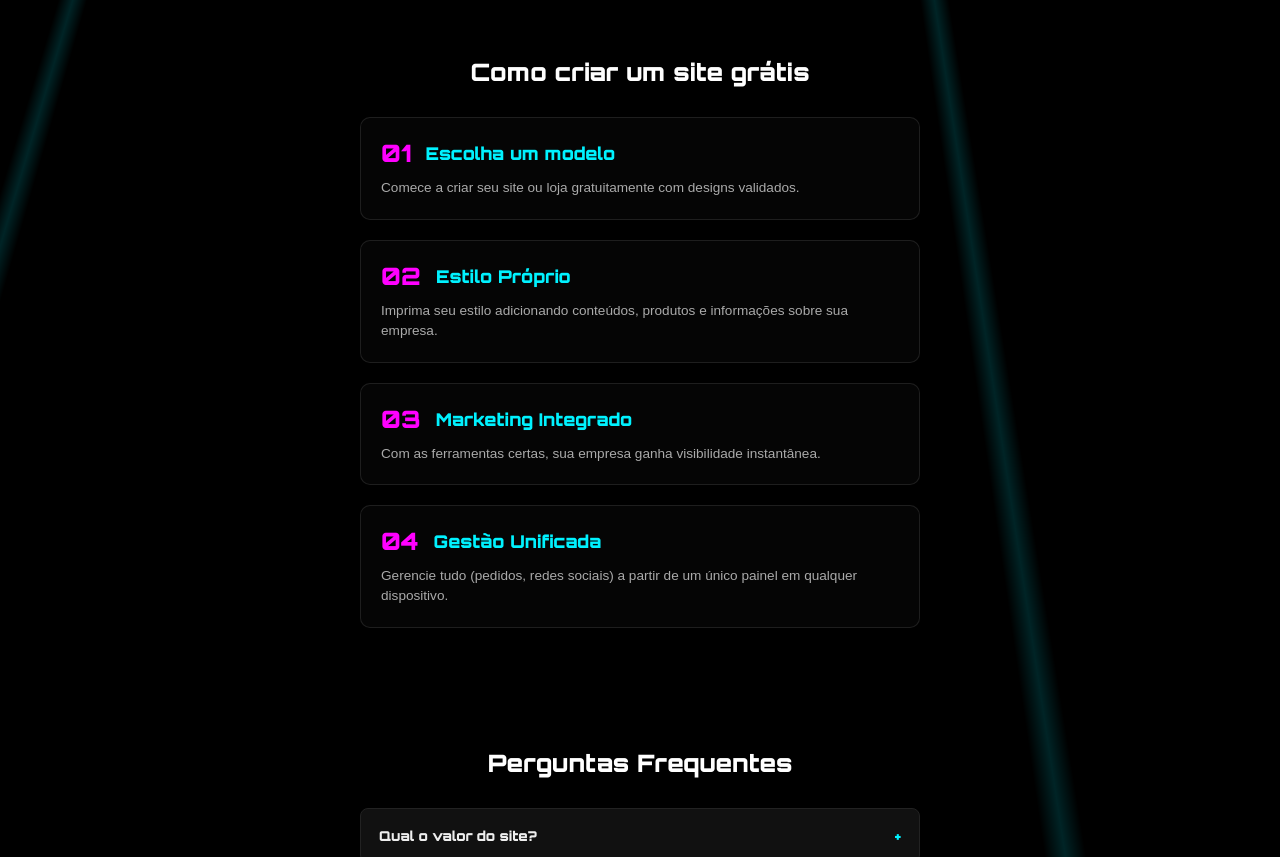
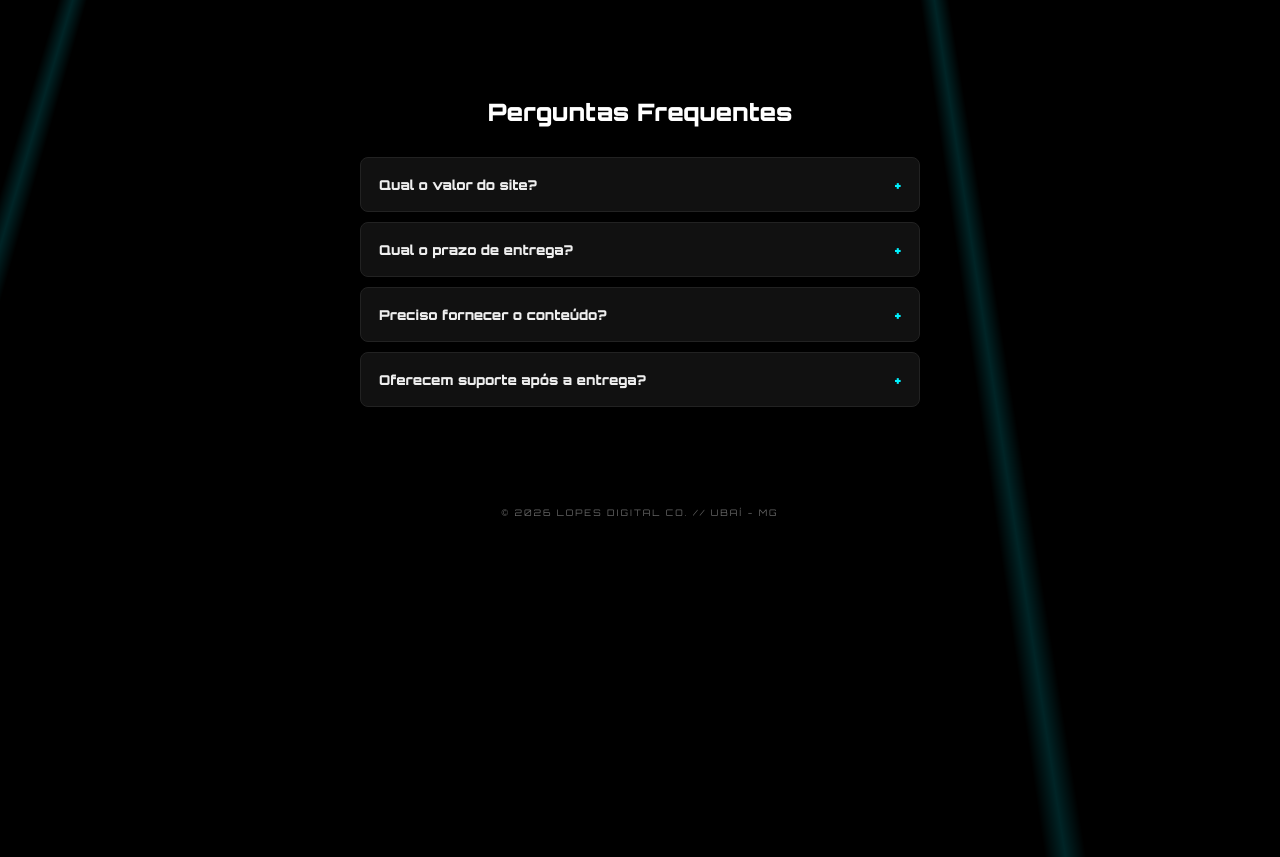
Before and after one commit to wllt7009-eng/ivotadeu-site, a plain HTML site: page index.html in a window 1280 px wide. Shown: the part 2190-3047 px from the top of the page. After the commit the page ends 2738 px from the top, so only its background shows below. Drawn offline with Linux system fonts and the light colour scheme.

Commit message:
Update index.html

```diff
--- a/index.html
+++ b/index.html
@@ -361,25 +361,7 @@
             </div>
         </div>
 
-        <div class="how-it-works">
-            <h2>Como criar um site grátis</h2>
-            <div class="step-box">
-                <div class="step-header"><span>01</span><h3>Escolha um modelo</h3></div>
-                <p>Comece a criar seu site ou loja gratuitamente com designs validados.</p>
-            </div>
-            <div class="step-box">
-                <div class="step-header"><span>02</span><h3>Estilo Próprio</h3></div>
-                <p>Imprima seu estilo adicionando conteúdos, produtos e informações sobre sua empresa.</p>
-            </div>
-            <div class="step-box">
-                <div class="step-header"><span>03</span><h3>Marketing Integrado</h3></div>
-                <p>Com as ferramentas certas, sua empresa ganha visibilidade instantânea.</p>
-            </div>
-            <div class="step-box">
-                <div class="step-header"><span>04</span><h3>Gestão Unificada</h3></div>
-                <p>Gerencie tudo (pedidos, redes sociais) a partir de um único painel em qualquer dispositivo.</p>
-            </div>
-        </div>
+
         <div class="faq-section">
             <h2>Perguntas Frequentes</h2>
             <div class="faq-item">
```
